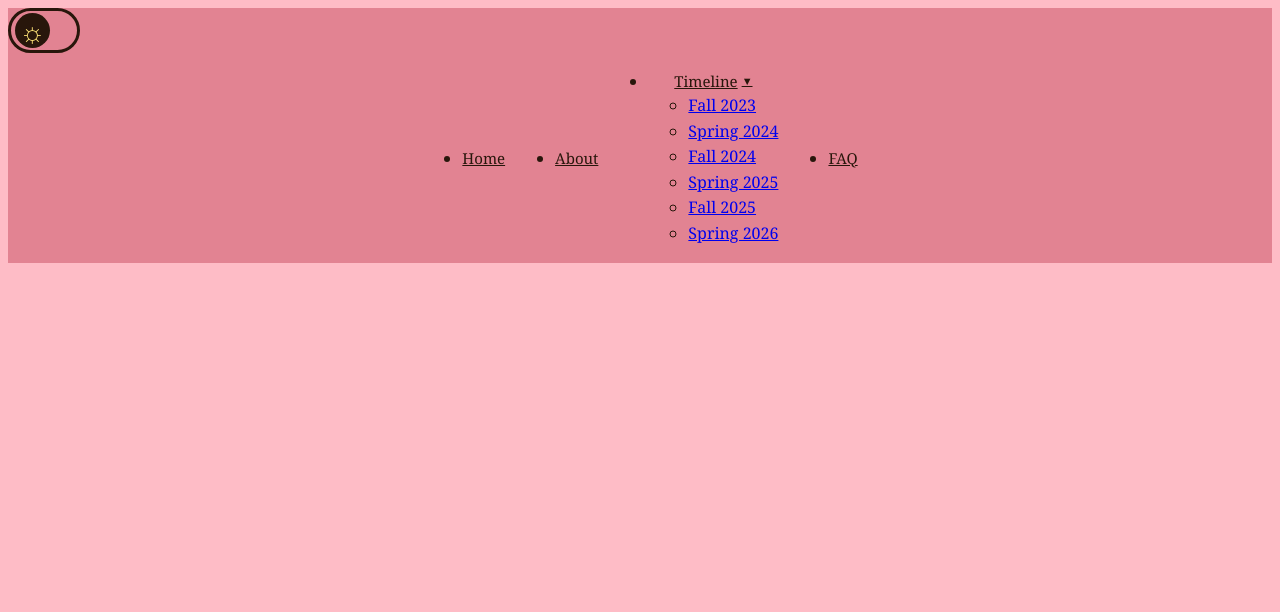
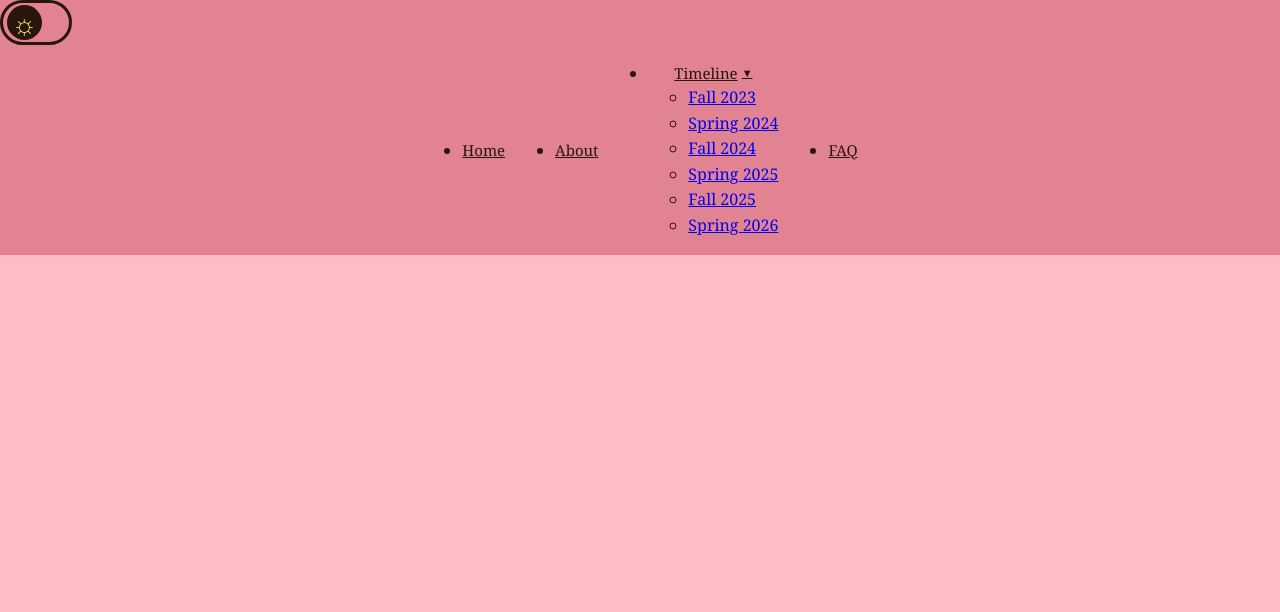
Before and after one commit to saglupos/saglupos-art444, a plain HTML site: page index.html in a window 1280 px wide. Shown: the top 612 px of the page. Drawn offline with Linux system fonts and the light colour scheme; a script that the page names is missing.

Commit message:
fixing margins

```diff
--- a/css/styles.css
+++ b/css/styles.css
@@ -17,6 +17,7 @@ body {
   color: var(--text-dark);
   background-color: var(--pink-light);
   line-height: 1.6;
+  margin: 0;
 }
 
 /* SITE NAV (index.html) */
@@ -98,6 +99,7 @@ body {
   justify-content: center;
   background-color: var(--pink-light);
   padding: 360px 275px 100px 275px;
+  margin-bottom: 75px;
 }
 
 .hero-container {
```
